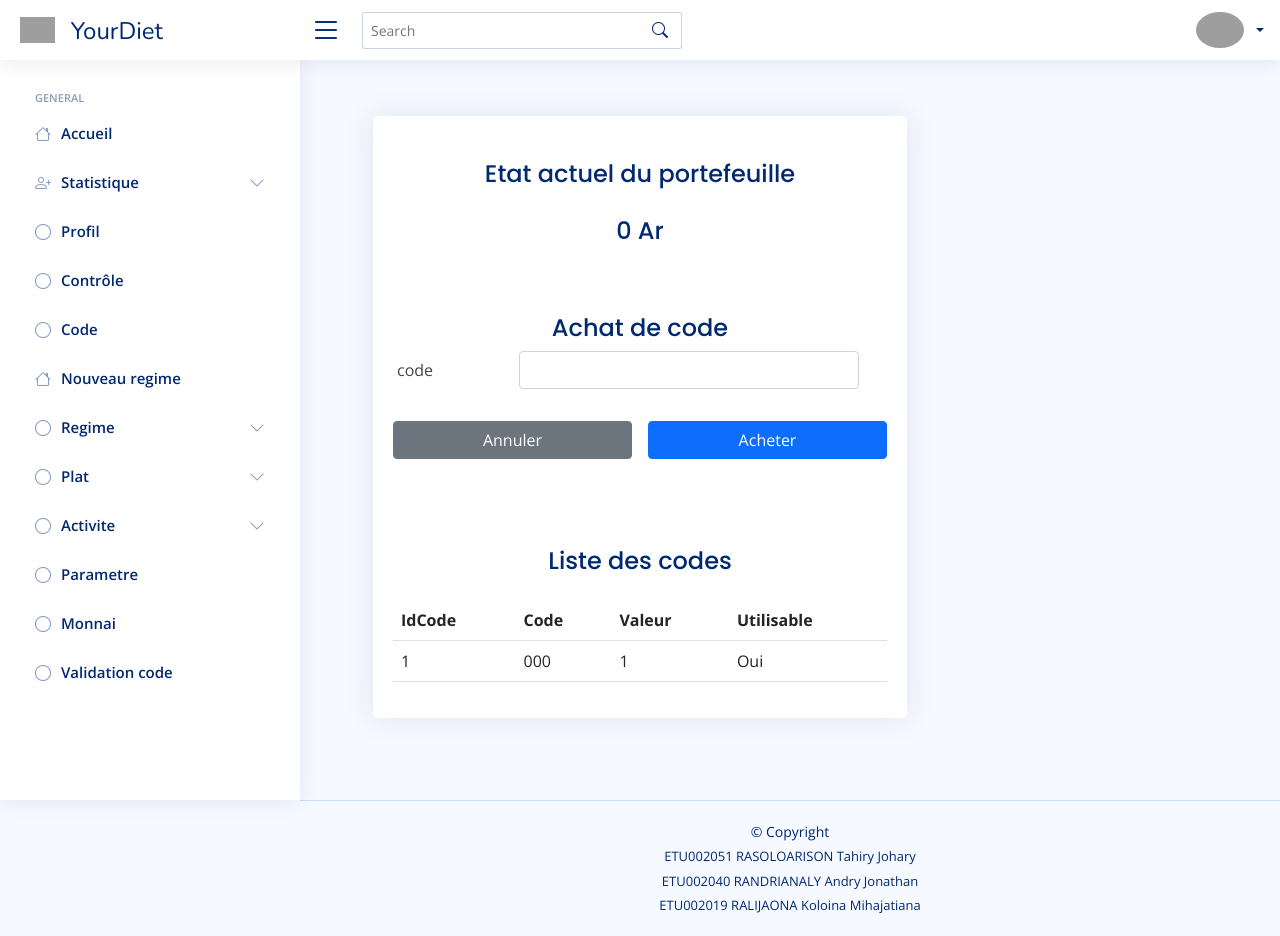
After one commit to jonathandry32/system_info, a CodeIgniter app: page /system_info/index.php/monnai/index in a window 1280 px wide. The commit adds this page. Run offline with CodeIgniter, Linux system fonts and the light colour scheme; a user stored in the database is signed in; tables that the repository leaves empty hold one stand-in row (values such as "Sample post"); some libraries are stand-ins or nearby versions; grey boxes are pictures that could not be loaded.

Commit message:
Monnai Johary

```diff
--- /dev/null
+++ b/application/controllers/Monnai.php
@@ -0,0 +1,33 @@
+<?php
+defined('BASEPATH') OR exit('No direct script access allowed');
+
+class Monnai extends CI_Controller {
+    public function index()
+    {
+        $this->load->model('Monnai_model');
+        $data['title']='YourDiet';
+		$data['description']='';
+		$data['keywords']='';
+        $data['list']=$this->Monnai_model->listCode();
+        $data['portefeuille']=$this->Monnai_model->portefeuille();
+        $data['contents']='monnai/index';
+        $this->load->view('template',$data);
+    }
+
+    public function acheter()
+	{
+        $this->load->model('Monnai_model');
+        $code=$this->input->post('code');
+
+        $this->Monnai_model->achat($code);
+
+        $data['title']='YourDiet';
+		$data['description']='';
+		$data['keywords']='';
+        $data['list']=$this->Monnai_model->listCode();
+        $data['portefeuille']=$this->Monnai_model->portefeuille();
+        $data['contents']='monnai/index';
+        $this->load->view('template',$data);
+	}
+}
+?>
--- /dev/null
+++ b/application/models/Monnai_model.php
@@ -0,0 +1,50 @@
+<?php
+    defined('BASEPATH') OR exit('No direct script access allowed');
+
+    class Monnai_model extends CI_Model {
+        public function __construct()
+        {
+            parent::__construct();
+        }
+
+        public function achat($code)
+        {
+            $sql="select*from code where code='".$code."' and utilisable=1";
+            $query=$this->db->query($sql);
+            $results = $query->result_array();
+            foreach($results as $res)
+            {
+                date_default_timezone_set('Europe/Moscow');
+                $currentDateTime = date('Y-m-d H:i:s');
+                $requete=array('idCode'=>$res['idCode'],
+                'idUtilisateur'=>$this->session->userdata('online'),
+                'daty'=>$currentDateTime);
+                $this->db->insert('validation_code',$requete);
+            }
+        }
+
+        public function listCode()
+        {
+            $sql="select * from code";
+            $query=$this->db->query($sql);
+            $results = $query->result_array();
+            return $results;
+        }
+
+        public function portefeuille()
+        {
+            $sql="SELECT
+            (SELECT SUM(valeur) FROM caisse WHERE types = 'entre' AND idUtilisateur = 1) -
+            (SELECT SUM(valeur) FROM caisse WHERE types = 'sortie' AND idUtilisateur = 1) AS portefeuille
+            FROM dual";
+            $query=$this->db->query($sql);
+            $results = $query->result_array();
+            $result=0;
+            foreach($results as $res)
+            {
+                $result=$result+$res['portefeuille'];
+            }
+            return $result;
+        }
+    }
+?>
--- /dev/null
+++ b/application/views/monnai/index.php
@@ -0,0 +1,75 @@
+<main>
+  <div class="container">
+    <section class="section register min-vh-100 d-flex flex-column align-items-center justify-content-center py-4">
+      <div class="container">
+        <div class="row justify-content-center">
+          <div class="col-lg-6 col-md-6 d-flex flex-column align-items-center justify-content-center">
+
+            <div class="card mb-3" style="margin-top: 50px;">
+
+              <div class="card-body">
+
+                <div class="pt-4 pb-3">
+                  <h5 class="card-title text-center pb-0 fs-4">Etat actuel du portefeuille</h5>
+                  <h6 class="card-title text-center pb-0 fs-4"><?php echo $portefeuille;?> Ar</h6>
+                </div>
+                <div class="pt-4 pb-3">
+                  <h5 class="card-title text-center pb-0 fs-4">Achat de code</h5>
+                </div>
+                <form id="login" class="row g-3 needs-validation" method="post" action="<?php echo base_url();?>monnai/acheter">
+                  <div class="row mb-3">
+                    <label for="inputText" class="col-sm-3 col-form-label">code</label>
+                    <div class="col-sm-9">
+                      <input type="text" class="form-control" name="code">
+                    </div>
+                  </div>
+
+                <div class="col-6">
+                  <button class="btn btn-secondary w-100" type="reset">Annuler</button>
+                </div>
+                <div class="col-6">
+                  <button class="btn btn-primary w-100 " type="submit">Acheter</button>
+                </div>
+              </form>
+              </div>
+              <br>
+              <div class="card-body">
+                <div class="pt-4 pb-3">
+                    <h5 class="card-title text-center pb-0 fs-4">Liste des codes</h5>
+                </div>
+                    <table class="table">
+                        <tr>
+                                <th>IdCode</th>
+                                <th>Code</th>
+                                <th>Valeur</th>
+                                <th>Utilisable</th>
+                        </tr>
+                        <?php for($i=0;$i<count($list);$i++){ ?>
+                            <tr>
+                                <td><?php echo $list[$i]['idCode']; ?></td>
+                                <td><?php echo $list[$i]['code']; ?></td>
+                                <td><?php echo $list[$i]['valeur']; ?></td>
+                                <?php
+                                    if($list[$i]['utilisable']==1)
+                                    { ?>
+                                        <td>Oui</td>
+                                    <?php }
+                                    elseif($list[$i]['utilisable']==11)
+                                    { ?>
+                                        <td>Non</td>
+                                    <?php }
+                                ?>
+                            </tr>
+                        <?php } ?>
+                    </table>
+                </div>
+            </div>
+
+          </div>
+        </div>
+      </div>
+
+    </section>
+
+  </div>
+</main>
--- a/application/views/templates/header.php
+++ b/application/views/templates/header.php
@@ -211,6 +211,11 @@
                     </a>
                 </li>
                 <li class="nav-item">
+                    <a class="nav-link collapsed"  href="<?php echo base_url("Monnai/index"); ?>">
+                        <i class="bi bi-circle"></i><span> Monnai </span>
+                    </a>
+                </li>
+                <li class="nav-item">
                     <a class="nav-link collapsed"  href="<?php echo base_url("Utilisateur/profil"); ?>">
                         <i class="bi bi-circle"></i><span> Validation code </span>
                     </a>
```
Also changed, not shown: 5 other files.
